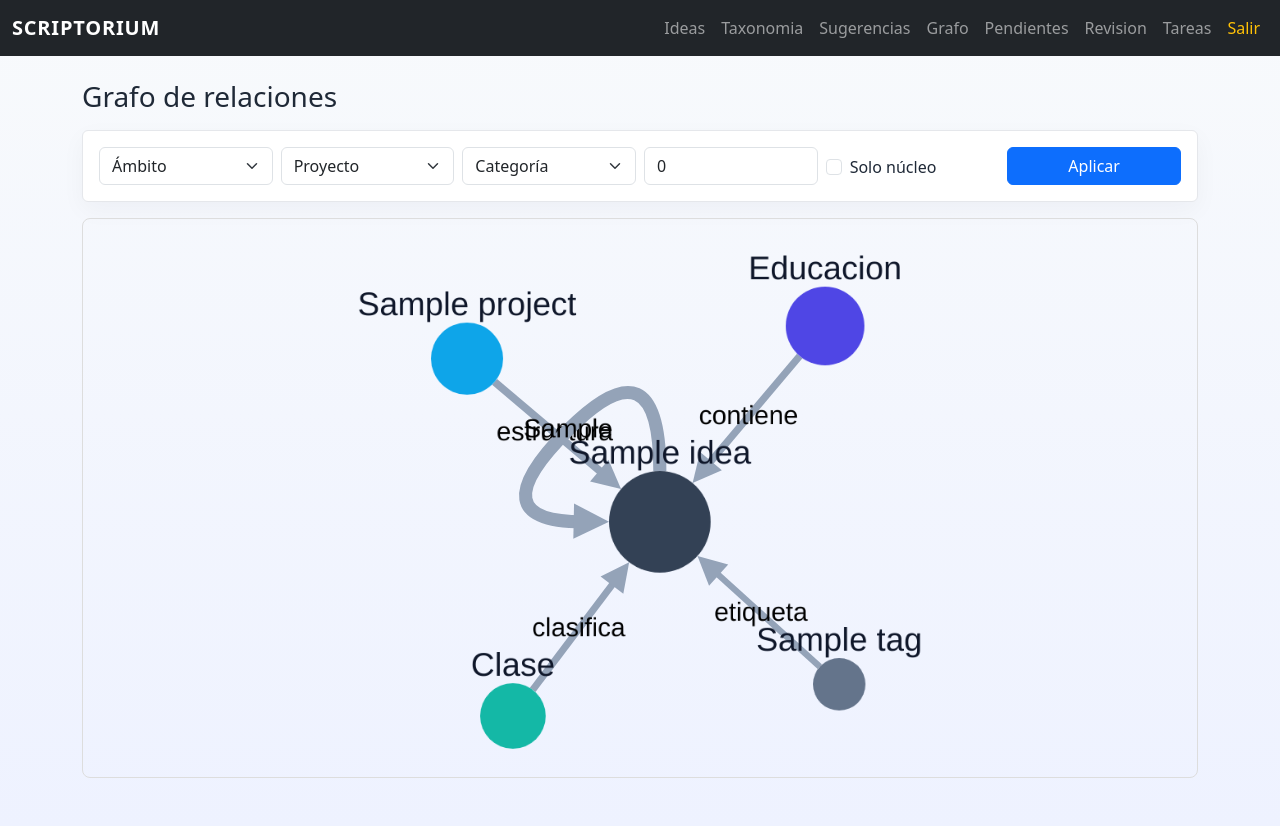
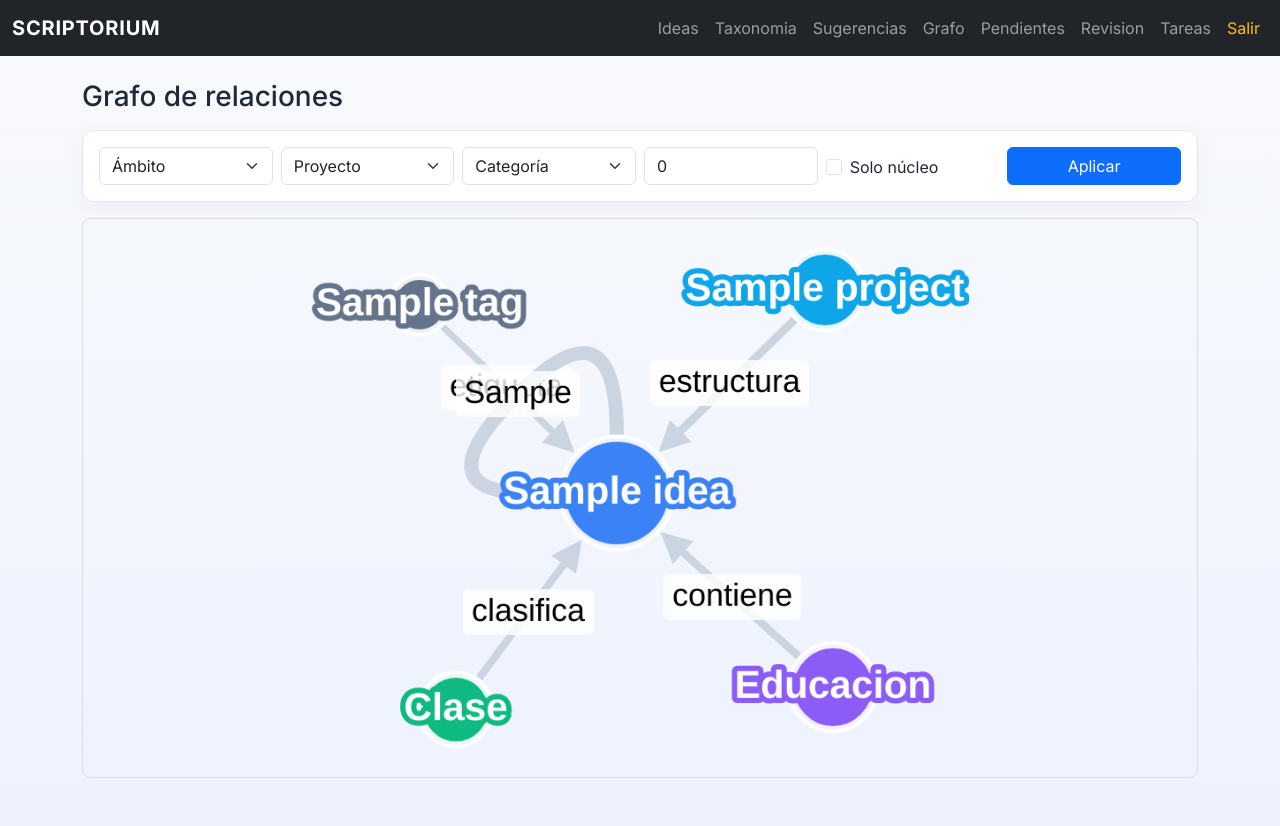
Before and after one commit to juanpablobaez1992/Scriptorium, a Flask app: page /graph in a window 1280 px wide. Run offline with Flask 3, Linux system fonts and the light colour scheme; the visitor is signed in with stand-in values (Sample User, id 1); data comes from the database, SQL or seed files in the repository; tables that the repository leaves empty hold one stand-in row (values such as "Sample post"); parts of the project's set-up code (start-up, migrations or seed data) failed here and were passed over.

Commit message:
Refine frontend interactions and fix form wiring

```diff
--- a/scriptorium/static/css/styles.css
+++ b/scriptorium/static/css/styles.css
@@ -1,12 +1,16 @@
 /*
 static/css/styles.css
-Estilos base de Scriptorium (sobrios y legibles).
+Estilos base de Scriptorium con mejoras visuales seguras.
 Arquitectura: Views/Assets.
 */
 
+@import url("https://fonts.googleapis.com/css2?family=Inter:wght@400;500;600;700&display=swap");
+
 body {
+  font-family: "Inter", sans-serif;
   background: linear-gradient(180deg, #f8fafc 0%, #eef2ff 100%);
   color: #1f2937;
+  min-height: 100vh;
 }
 
 .navbar-brand {
@@ -16,13 +20,24 @@
 
 .card {
   border: 1px solid #e5e7eb;
+  border-radius: 12px;
   box-shadow: 0 8px 24px rgba(15, 23, 42, 0.04);
+  transition: transform 0.2s ease, box-shadow 0.2s ease;
+}
+
+.card:hover {
+  transform: translateY(-2px);
+  box-shadow: 0 12px 28px rgba(15, 23, 42, 0.08);
 }
 
 .stat-card .h4 {
   margin-top: 0.4rem;
   margin-bottom: 0;
   font-weight: 700;
+}
+
+.idea-counter {
+  font-size: 0.875rem;
 }
 
 pre {
--- a/scriptorium/static/js/graph.js
+++ b/scriptorium/static/js/graph.js
@@ -23,10 +23,10 @@
 }
 
 function nodeColor(type) {
-  if (type === "idea") return "#334155";
-  if (type === "scope") return "#4f46e5";
+  if (type === "idea") return "#3b82f6"; // Blue 500
+  if (type === "scope") return "#8b5cf6"; // Violet 500
   if (type === "project") return "#0ea5e9";
-  if (type === "category") return "#14b8a6";
+  if (type === "category") return "#10b981"; // Emerald 500
   if (type === "tag") return "#64748b";
   return "#9ca3af";
 }
@@ -43,24 +43,47 @@
         style: {
           "background-color": (ele) => nodeColor(ele.data("type")),
           label: "data(label)",
-          color: "#0f172a",
-          "font-size": 10,
+          color: "#ffffff",
+          "font-size": 11,
+          "font-weight": "bold",
+          "text-valign": "center",
+          "text-halign": "center",
+          "text-outline-width": 1.5,
+          "text-outline-color": (ele) => nodeColor(ele.data("type")),
           width: "data(size)",
           height: "data(size)",
           "text-wrap": "wrap",
           "text-max-width": 90,
+          "border-width": 2,
+          "border-color": "#ffffff",
+          "border-opacity": 0.9,
+          "transition-property": "width, height, border-width, border-color",
+          "transition-duration": "0.2s"
         },
+      },
+      {
+        selector: "node:selected",
+        style: {
+          "border-color": "#fbbf24",
+          "border-width": 4,
+          "width": "calc(data(size) + 10)",
+          "height": "calc(data(size) + 10)",
+        }
       },
       {
         selector: "edge",
         style: {
           width: (ele) => 1 + (ele.data("weight") || 0) * 3,
-          "line-color": "#94a3b8",
-          "target-arrow-color": "#94a3b8",
+          "line-color": "#cbd5e1",
+          "target-arrow-color": "#cbd5e1",
           "target-arrow-shape": "triangle",
           "curve-style": "bezier",
           label: "data(label)",
-          "font-size": 8,
+          "font-size": 9,
+          "text-background-opacity": 0.8,
+          "text-background-color": "#ffffff",
+          "text-background-padding": 2,
+          "text-background-shape": "roundrectangle",
         },
       },
     ],
--- a/scriptorium/templates/ideas/new.html
+++ b/scriptorium/templates/ideas/new.html
@@ -10,6 +10,7 @@
     <div class="mb-3">
       <label class="form-label">Texto de la idea</label>
       <textarea class="form-control" name="text" rows="6" required></textarea>
+      <div class="idea-counter text-muted mt-1">Caracteres: <span id="ideaCharCount">0</span></div>
     </div>
     <div class="mb-3">
       <label class="form-label">Título (opcional)</label>
@@ -34,3 +35,6 @@
   </div>
 </form>
 {% endblock %}
+{% block scripts %}
+<script src="{{ url_for('static', filename='js/idea_form.js') }}"></script>
+{% endblock %}
```
Also changed, not shown: scriptorium/static/js/filters.js (+7 -1 lines), scriptorium/static/js/idea_form.js (+12 -1 lines), scriptorium/templates/ideas/edit.html (+8 -1 lines).
